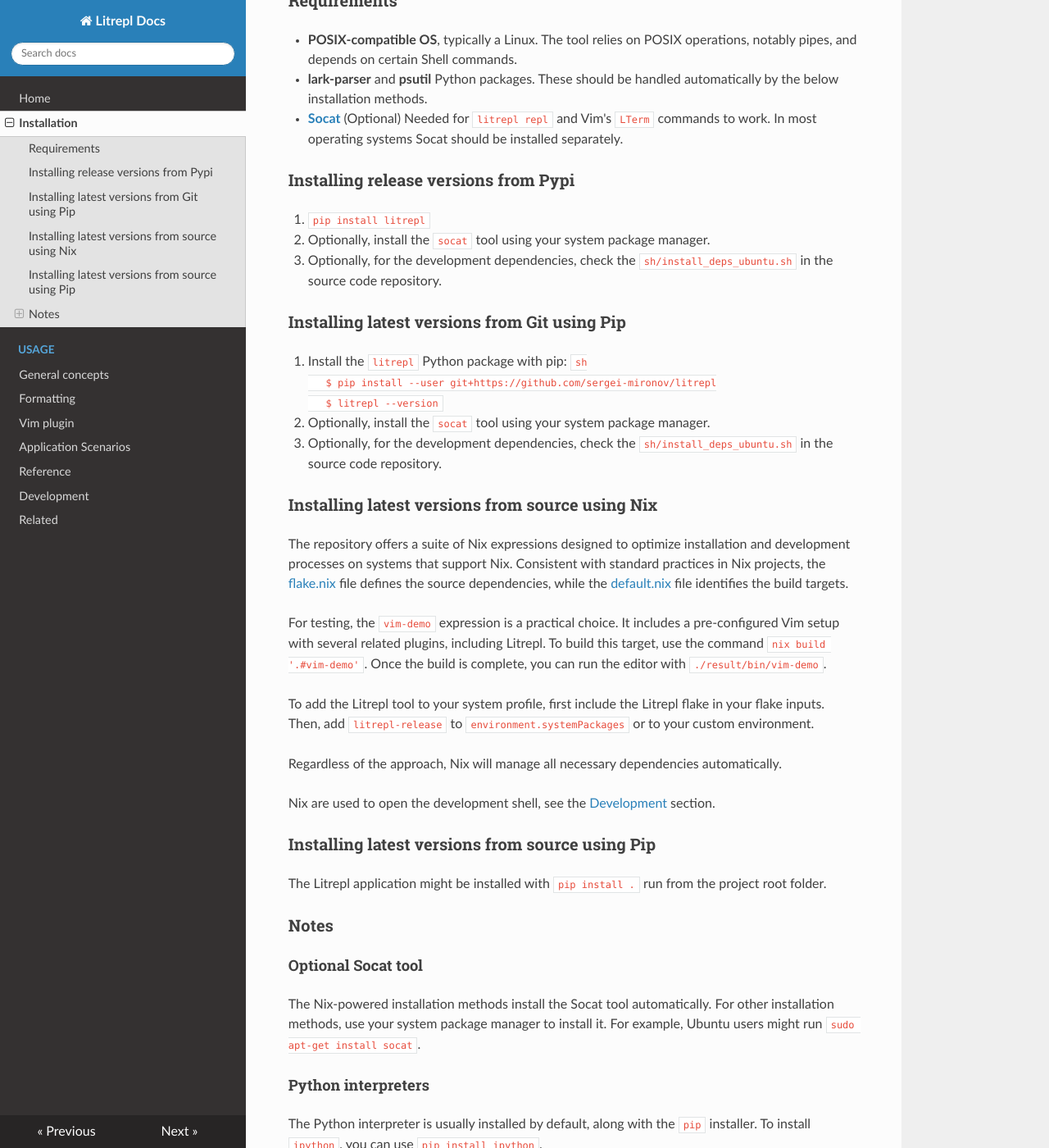
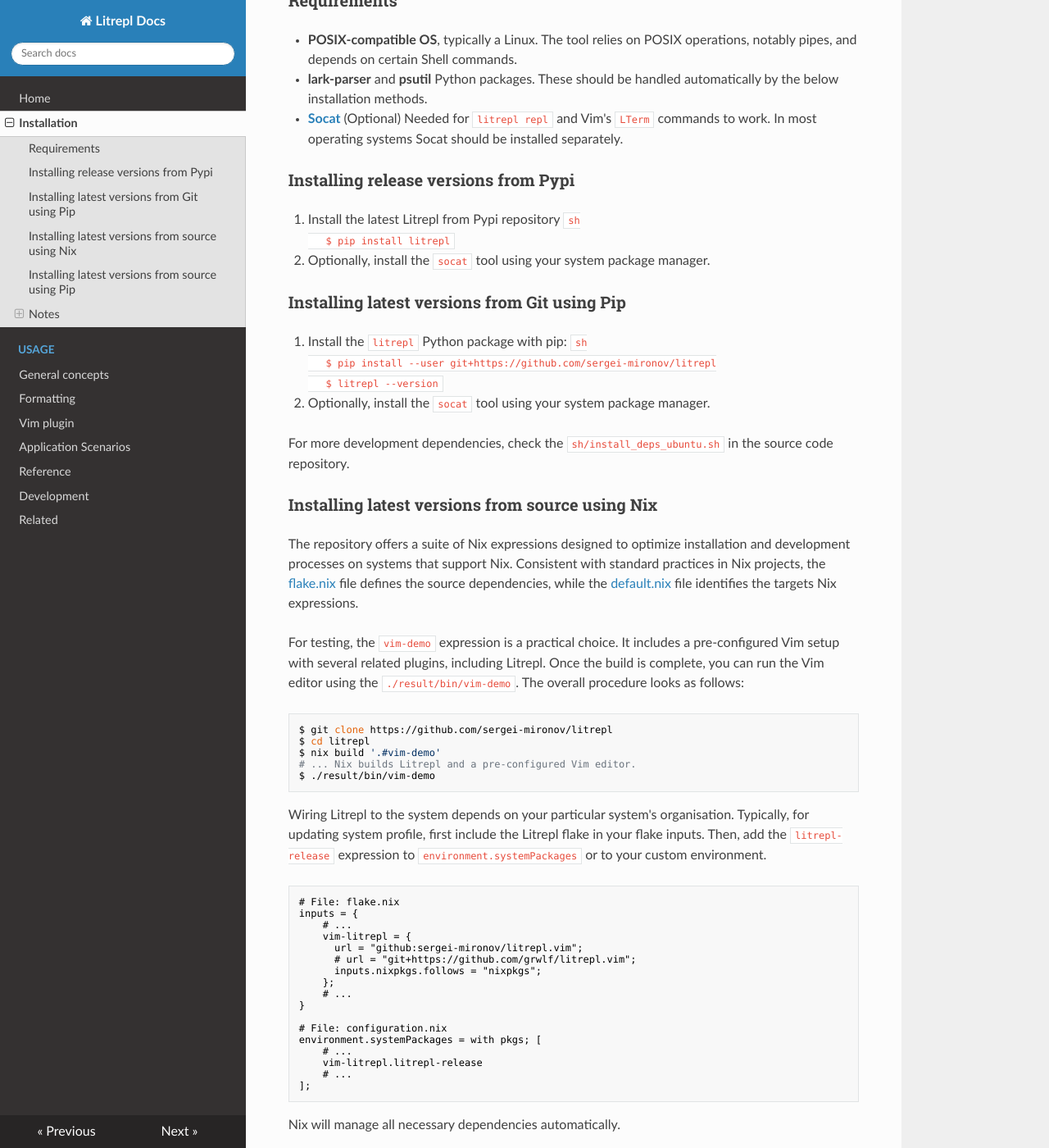
Before and after one commit to sergei-mironov/litrepl, an MkDocs documentation site: the page built from docs/installation.md, in a window 1280 px wide and 1400 px high, scrolled down 360 px. Shown: the whole window at 82% size. Built offline with MkDocs 1.6.1, drawn with Linux system fonts in a browser that asks for light colours; nearby versions of some CDN libraries; some of the changed text lies outside the part shown.

Commit message:
Update docs by adding block-code sections #9

````diff
--- a/docs/installation.md
+++ b/docs/installation.md
@@ -21,10 +21,11 @@
 
 ### Installing release versions from Pypi
 
-1. `pip install litrepl`
+1. Install the latest Litrepl from Pypi repository
+   ``` sh
+   $ pip install litrepl
+   ```
 2. Optionally, install the `socat` tool using your system package manager.
-3. Optionally, for the development dependencies, check the
-   `sh/install_deps_ubuntu.sh` in the source code repository.
 
 ### Installing latest versions from Git using Pip
 
@@ -34,9 +35,9 @@
    $ litrepl --version
    ```
 2. Optionally, install the `socat` tool using your system package manager.
-3. Optionally, for the development dependencies, check the
-   `sh/install_deps_ubuntu.sh` in the source code repository.
 
+For more development dependencies, check the `sh/install_deps_ubuntu.sh` in the
+source code repository.
 
 ### Installing latest versions from source using Nix
 
@@ -44,21 +45,49 @@
 installation and development processes on systems that support Nix. Consistent
 with standard practices in Nix projects, the [flake.nix](./static/flake.nix) file
 defines the source dependencies, while the [default.nix](./static/default.nix) file
-identifies the build targets.
+identifies the targets Nix expressions.
 
 For testing, the `vim-demo` expression is a practical choice. It includes a
-pre-configured Vim setup with several related plugins, including Litrepl. To
-build this target, use the command `nix build '.#vim-demo'`. Once the build is
-complete, you can run the editor with `./result/bin/vim-demo`.
+pre-configured Vim setup with several related plugins, including Litrepl. Once
+the build is complete, you can run the Vim editor using the
+`./result/bin/vim-demo`. The overall procedure looks as follows:
 
-To add the Litrepl tool to your system profile, first include the Litrepl flake
-in your flake inputs. Then, add `litrepl-release` to
+``` sh
+$ git clone https://github.com/sergei-mironov/litrepl
+$ cd litrepl
+$ nix build '.#vim-demo'
+# ... Nix builds Litrepl and a pre-configured Vim editor.
+$ ./result/bin/vim-demo
+```
+
+Wiring Litrepl to the system depends on your particular system's organisation.
+Typically, for updating system profile, first include the Litrepl flake in your
+flake inputs. Then, add the `litrepl-release` expression to
 `environment.systemPackages` or to your custom environment.
 
-Regardless of the approach, Nix will manage all necessary dependencies
-automatically.
+``` nix
+# File: flake.nix
+inputs = {
+    # ...
+    vim-litrepl = {
+      url = "github:sergei-mironov/litrepl.vim";
+      # url = "git+https://github.com/grwlf/litrepl.vim";
+      inputs.nixpkgs.follows = "nixpkgs";
+    };
+    # ...
+}
 
-Nix are used to open the development shell, see the
+# File: configuration.nix
+environment.systemPackages = with pkgs; [
+    # ...
+    vim-litrepl.litrepl-release
+    # ...
+];
+```
+
+Nix will manage all necessary dependencies automatically.
+
+For the full list of expressions which includes developement shells, see the
 [Development](./development.md) section.
 
 
````
Also changed, not shown: other parts of docs/installation.md (+2 -2 lines).
